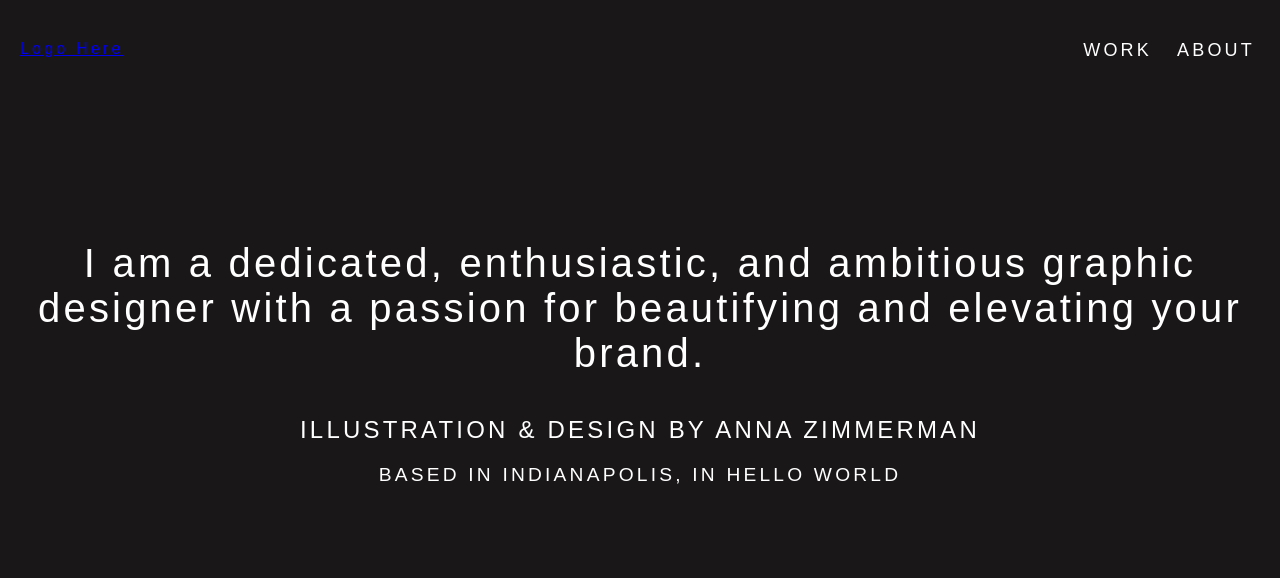
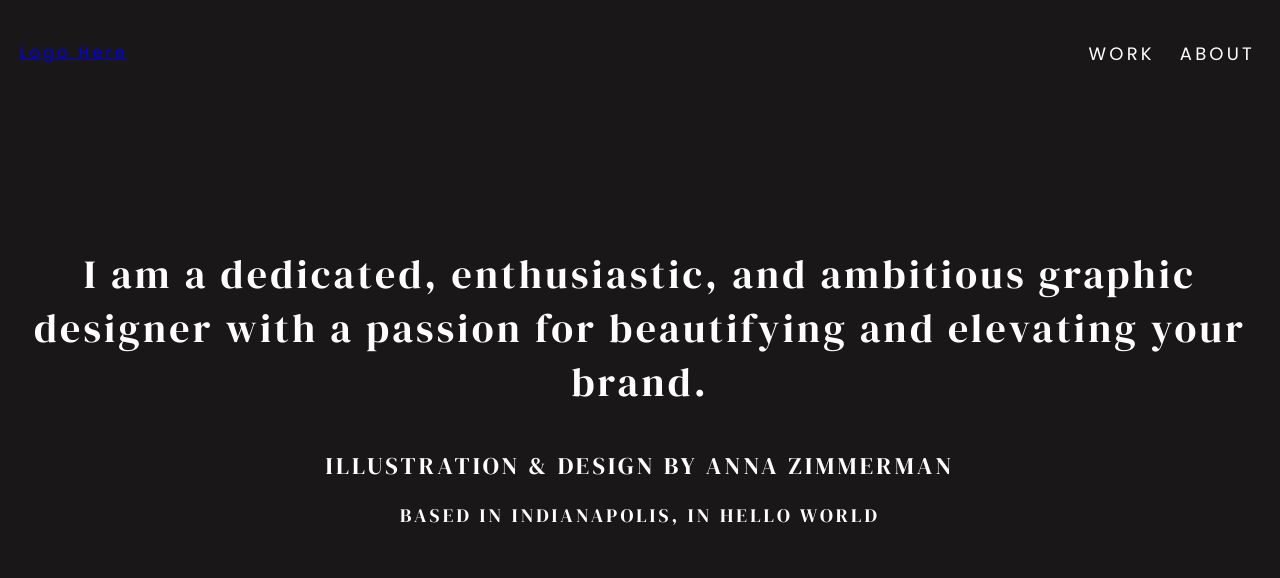
Before and after one commit to duanechew/annazimmerman, a Nuxt app: page / in a window 1280 px wide. Shown: the top 578 px of the page. Built offline with nearby package versions, Linux system fonts and the light colour scheme.

Commit message:
add new fonts

```diff
--- a/layouts/default.vue
+++ b/layouts/default.vue
@@ -8,7 +8,7 @@
 
 <style lang="scss">
 html {
-  font-family: 'Oswald', sans-serif;
+  font-family: 'Poppins', sans-serif;
   font-size: 16px;
   color: white;
   letter-spacing: 0.2rem;
@@ -32,4 +32,10 @@ html {
   margin: 0 auto;
   padding: 0 20px;
 }
+
+.headline {
+  font-family: 'DM Serif Display', serif;
+  font-size: 40px;
+}
+
 </style>
--- a/nuxt.config.js
+++ b/nuxt.config.js
@@ -17,7 +17,18 @@ export default {
       { hid: 'description', name: 'description', content: '' }
     ],
     link: [
-      { rel: 'icon', type: 'image/x-icon', href: '/favicon.ico' }
+      { rel: 'icon', type: 'image/x-icon', href: '/favicon.ico' },
+      { rel: 'preconnect', href: 'https://fonts.gstatic.com' },
+      // {
+      //   rel: 'stylesheet',
+      //   href:
+      //     'https://fonts.googleapis.com/css2?family=DM+Serif+Display&display=swap',
+      // },
+      {
+        rel: 'stylesheet',
+        href:
+          'https://fonts.googleapis.com/css2?family=DM+Serif+Display&family=Poppins:ital,wght@0,400;0,700;1,400;1,700&display=swap" rel="stylesheet'
+      }
     ]
   },
 
```
